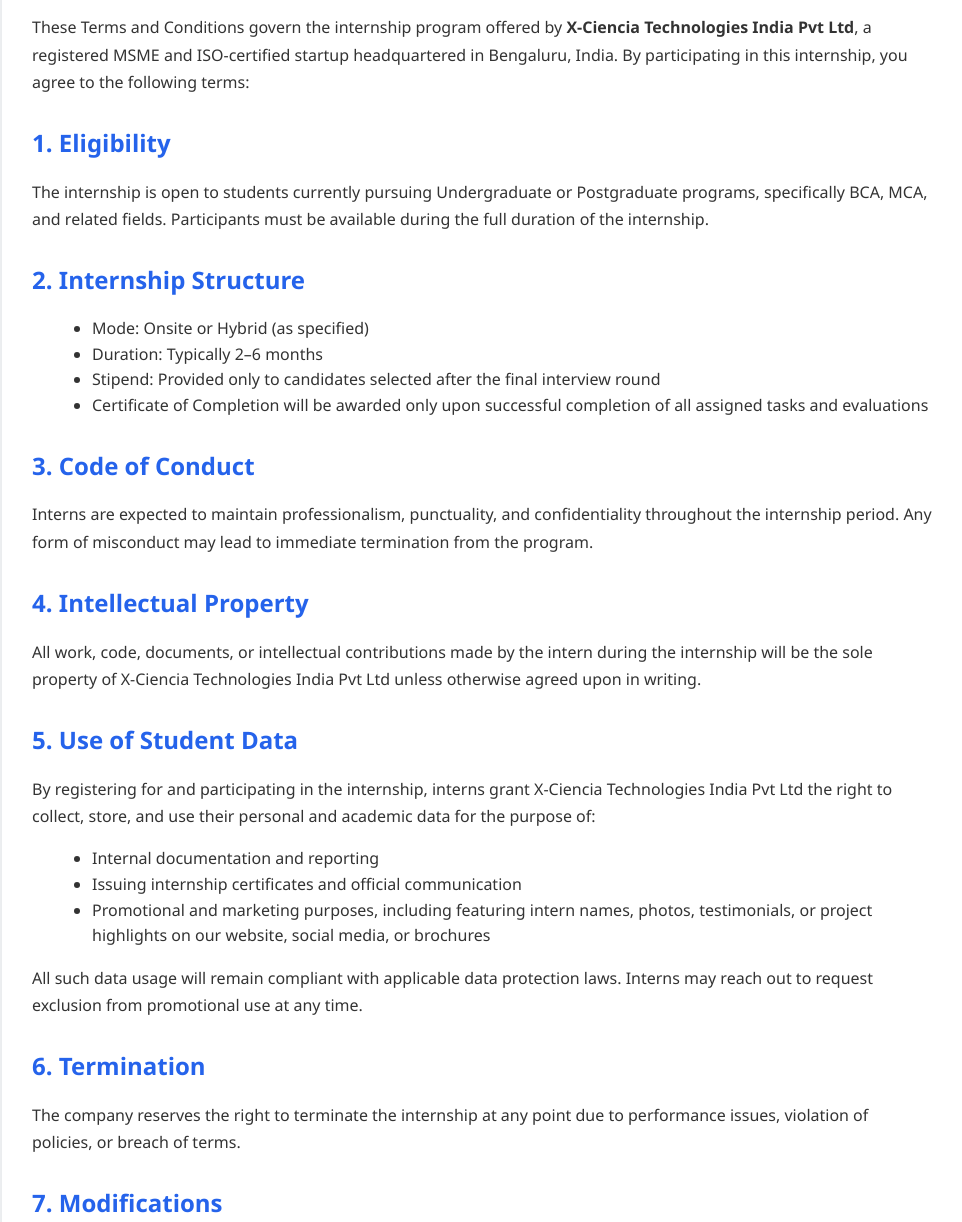
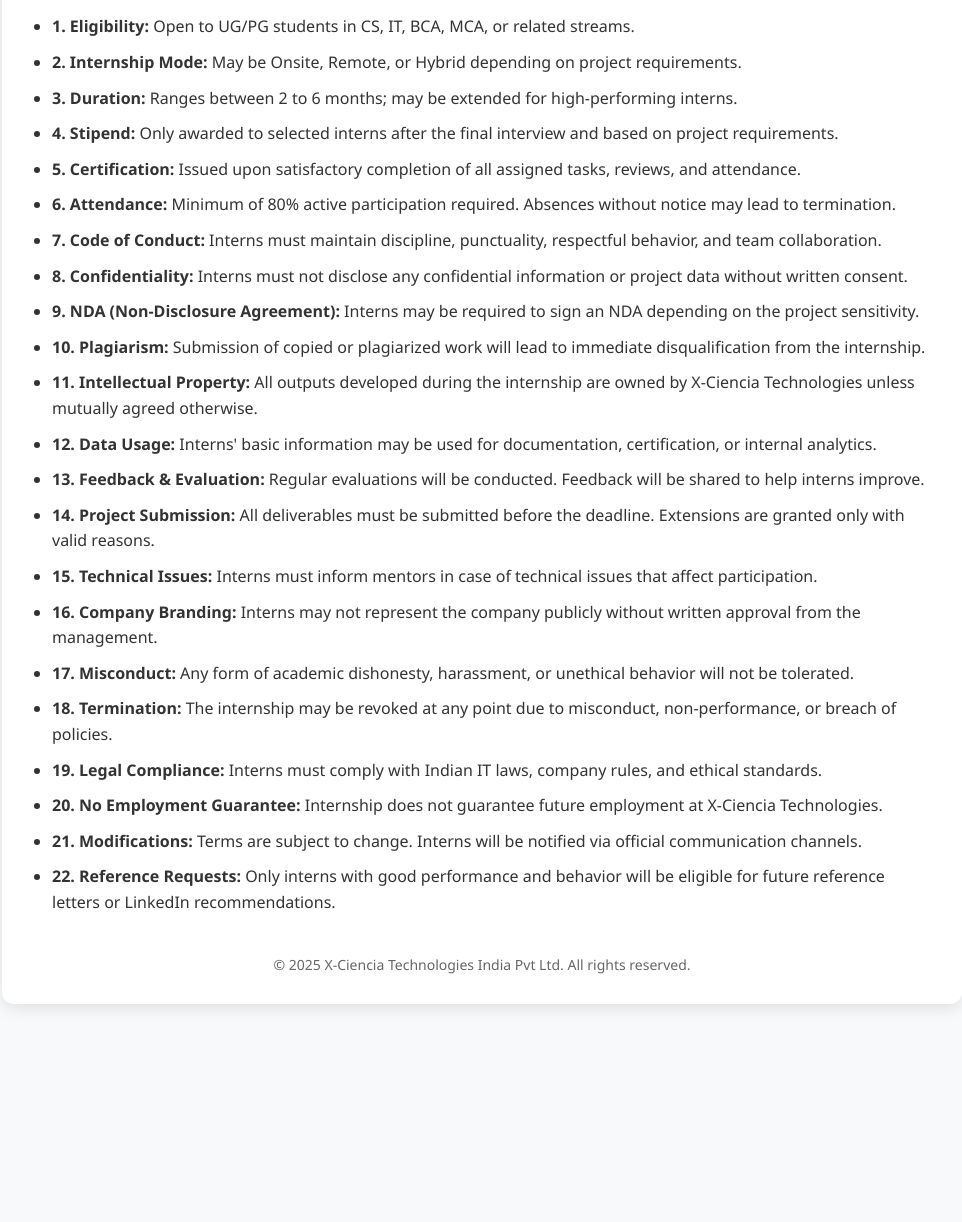
Before and after one commit to Techmiya95/terms-and-conditions-xciencia, a plain HTML site: page index.html in a window 1280 px wide. Shown: the part 140-1362 px from the top of the page, without its empty margins (158-1120 px from the left). After the commit the page ends 1184 px from the top, so only its background shows below. Drawn offline with Linux system fonts and the light colour scheme.

Commit message:
Update index.html

```diff
--- a/index.html
+++ b/index.html
@@ -25,17 +25,12 @@
       color: #1e3a8a;
       margin-bottom: 20px;
     }
-    h2 {
-      color: #2563eb;
-      margin-top: 30px;
+    ul {
+      padding-left: 20px;
+      line-height: 1.6;
     }
-    p {
-      line-height: 1.7;
-      margin: 12px 0;
-    }
-    ul {
-      margin-left: 20px;
-      line-height: 1.6;
+    li {
+      margin-bottom: 10px;
     }
     footer {
       text-align: center;
@@ -48,55 +43,30 @@
 <body>
   <div class="container">
     <h1>Internship Terms & Conditions</h1>
-    <p>
-      These Terms and Conditions govern the internship program offered by <strong>X-Ciencia Technologies India Pvt Ltd</strong>, a registered MSME and ISO-certified startup headquartered in Bengaluru, India. By participating in this internship, you agree to the following terms:
-    </p>
-
-    <h2>1. Eligibility</h2>
-    <p>
-      The internship is open to students currently pursuing Undergraduate or Postgraduate programs, specifically BCA, MCA, and related fields. Participants must be available during the full duration of the internship.
-    </p>
-
-    <h2>2. Internship Structure</h2>
     <ul>
-      <li>Mode: Onsite or Hybrid (as specified)</li>
-      <li>Duration: Typically 2–6 months</li>
-      <li>Stipend: Provided only to candidates selected after the final interview round</li>
-      <li>Certificate of Completion will be awarded only upon successful completion of all assigned tasks and evaluations</li>
+      <li><strong>1. Eligibility:</strong> Open to UG/PG students in CS, IT, BCA, MCA, or related streams.</li>
+      <li><strong>2. Internship Mode:</strong> May be Onsite, Remote, or Hybrid depending on project requirements.</li>
+      <li><strong>3. Duration:</strong> Ranges between 2 to 6 months; may be extended for high-performing interns.</li>
+      <li><strong>4. Stipend:</strong> Only awarded to selected interns after the final interview and based on project requirements.</li>
+      <li><strong>5. Certification:</strong> Issued upon satisfactory completion of all assigned tasks, reviews, and attendance.</li>
+      <li><strong>6. Attendance:</strong> Minimum of 80% active participation required. Absences without notice may lead to termination.</li>
+      <li><strong>7. Code of Conduct:</strong> Interns must maintain discipline, punctuality, respectful behavior, and team collaboration.</li>
+      <li><strong>8. Confidentiality:</strong> Interns must not disclose any confidential information or project data without written consent.</li>
+      <li><strong>9. NDA (Non-Disclosure Agreement):</strong> Interns may be required to sign an NDA depending on the project sensitivity.</li>
+      <li><strong>10. Plagiarism:</strong> Submission of copied or plagiarized work will lead to immediate disqualification from the internship.</li>
+      <li><strong>11. Intellectual Property:</strong> All outputs developed during the internship are owned by X-Ciencia Technologies unless mutually agreed otherwise.</li>
+      <li><strong>12. Data Usage:</strong> Interns' basic information may be used for documentation, certification, or internal analytics.</li>
+      <li><strong>13. Feedback & Evaluation:</strong> Regular evaluations will be conducted. Feedback will be shared to help interns improve.</li>
+      <li><strong>14. Project Submission:</strong> All deliverables must be submitted before the deadline. Extensions are granted only with valid reasons.</li>
+      <li><strong>15. Technical Issues:</strong> Interns must inform mentors in case of technical issues that affect participation.</li>
+      <li><strong>16. Company Branding:</strong> Interns may not represent the company publicly without written approval from the management.</li>
+      <li><strong>17. Misconduct:</strong> Any form of academic dishonesty, harassment, or unethical behavior will not be tolerated.</li>
+      <li><strong>18. Termination:</strong> The internship may be revoked at any point due to misconduct, non-performance, or breach of policies.</li>
+      <li><strong>19. Legal Compliance:</strong> Interns must comply with Indian IT laws, company rules, and ethical standards.</li>
+      <li><strong>20. No Employment Guarantee:</strong> Internship does not guarantee future employment at X-Ciencia Technologies.</li>
+      <li><strong>21. Modifications:</strong> Terms are subject to change. Interns will be notified via official communication channels.</li>
+      <li><strong>22. Reference Requests:</strong> Only interns with good performance and behavior will be eligible for future reference letters or LinkedIn recommendations.</li>
     </ul>
-
-    <h2>3. Code of Conduct</h2>
-    <p>
-      Interns are expected to maintain professionalism, punctuality, and confidentiality throughout the internship period. Any form of misconduct may lead to immediate termination from the program.
-    </p>
-
-    <h2>4. Intellectual Property</h2>
-    <p>
-      All work, code, documents, or intellectual contributions made by the intern during the internship will be the sole property of X-Ciencia Technologies India Pvt Ltd unless otherwise agreed upon in writing.
-    </p>
-
-    <h2>5. Use of Student Data</h2>
-    <p>
-      By registering for and participating in the internship, interns grant X-Ciencia Technologies India Pvt Ltd the right to collect, store, and use their personal and academic data for the purpose of:
-    </p>
-    <ul>
-      <li>Internal documentation and reporting</li>
-      <li>Issuing internship certificates and official communication</li>
-      <li>Promotional and marketing purposes, including featuring intern names, photos, testimonials, or project highlights on our website, social media, or brochures</li>
-    </ul>
-    <p>
-      All such data usage will remain compliant with applicable data protection laws. Interns may reach out to request exclusion from promotional use at any time.
-    </p>
-
-    <h2>6. Termination</h2>
-    <p>
-      The company reserves the right to terminate the internship at any point due to performance issues, violation of policies, or breach of terms.
-    </p>
-
-    <h2>7. Modifications</h2>
-    <p>
-      X-Ciencia Technologies India Pvt Ltd reserves the right to modify these terms and conditions at any time without prior notice. Any changes will be communicated to the interns via official email.
-    </p>
 
     <footer>
       © 2025 X-Ciencia Technologies India Pvt Ltd. All rights reserved.
```
